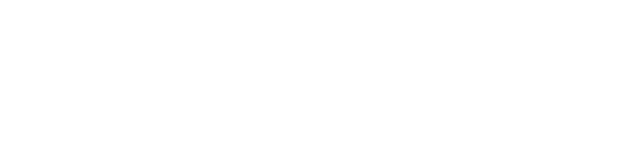
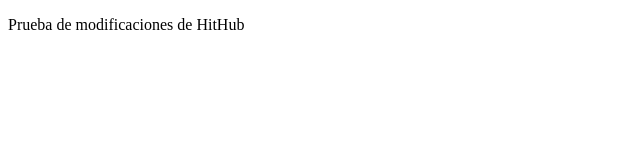
Before and after one commit to Roswilalfredo/proyectoDemoCursoPrework, a plain HTML site: page index.html in a window 1280 px wide. Shown: the whole page, without its empty margins (0-640 px from the left). Drawn offline with Linux system fonts and the light colour scheme.

Commit message:
Prueba de cambios

```diff
--- a/index.html
+++ b/index.html
@@ -7,6 +7,6 @@
     <title>Hello Word</title>
 </head>
 <body>
-
+    <p> Prueba de modificaciones de HitHub</p>
 </body>
 </html>
```
